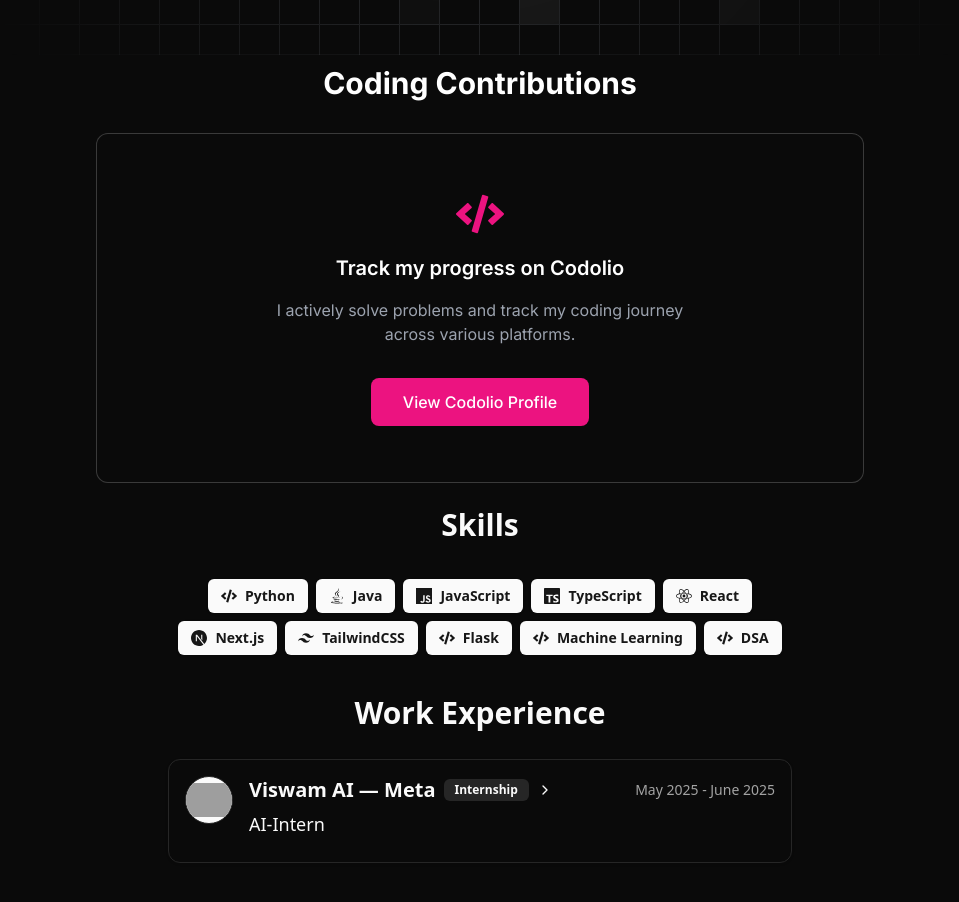
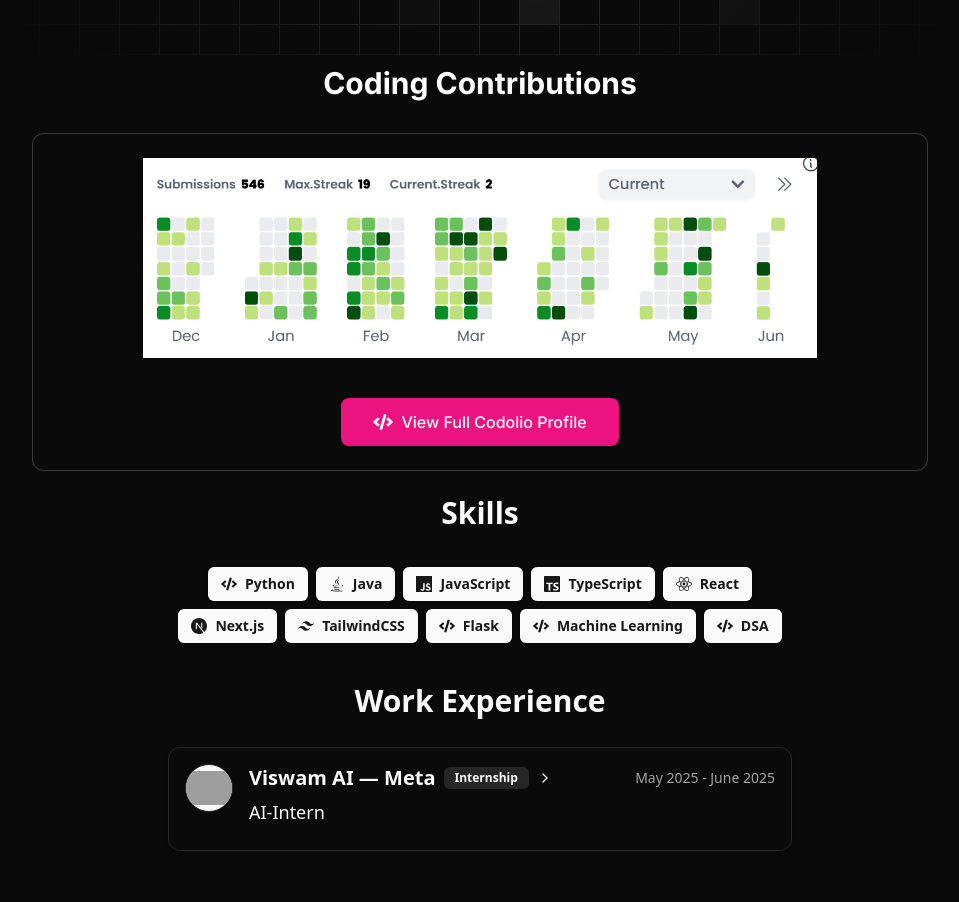
Before and after one commit to Tejash880/Portfolio, a Next.js app: page / in a window 1280 px wide. Shown: the part 560-1462 px from the top of the page, without its empty margins (160-1119 px from the left). Built offline with nearby package versions, Linux system fonts and the light colour scheme; grey boxes are pictures that could not be loaded.

Commit message:
Adjust avatar zoom to 1.5 and embed Codolio heatmap screenshot

```diff
--- a/components/GithubCalender.tsx
+++ b/components/GithubCalender.tsx
@@ -4,6 +4,7 @@
 import { motion } from "framer-motion";
 import Link from "next/link";
 import { FaCode } from "react-icons/fa";
+import Image from "next/image";
 
 export function GithubContributions() {
   return (
@@ -12,26 +13,31 @@
         Coding Contributions
       </h2>
       <motion.div
-        className="w-full max-w-3xl mx-auto overflow-hidden rounded-xl bg-card hover:shadow-lg transition-shadow duration-300 p-6 border border-primary/20"
+        className="w-full max-w-4xl mx-auto overflow-hidden rounded-xl bg-card hover:shadow-lg transition-shadow duration-300 p-6 border border-primary/20"
         initial={{ opacity: 0, y: 20 }}
         animate={{ opacity: 1, y: 0 }}
         transition={{ duration: 0.5 }}
       >
-        <div className="flex flex-col items-center justify-center gap-4 p-8 hover:scale-[1.02] transition-transform duration-300">
-          <FaCode size={48} className="text-[#EC1380]" />
-          <h3 className="text-xl font-semibold text-center text-black dark:text-white">
-            Track my progress on Codolio
-          </h3>
-          <p className="text-gray-500 dark:text-gray-400 text-center max-w-md">
-            I actively solve problems and track my coding journey across various platforms.
-          </p>
+        <div className="flex flex-col items-center justify-center gap-4 hover:scale-[1.02] transition-transform duration-300">
+
+          {/* Codolio Heatmap Image */}
+          <div className="relative w-full max-w-3xl h-[150px] sm:h-[200px] mb-4">
+            <Image
+              src="/images/codolio.png"
+              alt="Codolio Contributions"
+              fill
+              className="object-contain rounded-md dark:brightness-90 dark:contrast-125"
+            />
+          </div>
+
           <Link
             href="https://codolio.com/profile/Tejash"
             target="_blank"
             rel="noopener noreferrer"
-            className="mt-4 px-8 py-3 bg-[#EC1380] text-white rounded-lg font-medium hover:bg-opacity-90 transition-all flex items-center gap-2"
+            className="mt-2 px-8 py-3 bg-[#EC1380] text-white rounded-lg font-medium hover:bg-opacity-90 transition-all flex items-center gap-2"
           >
-            View Codolio Profile
+            <FaCode size={20} />
+            View Full Codolio Profile
           </Link>
         </div>
       </motion.div>
--- a/components/Hero2.tsx
+++ b/components/Hero2.tsx
@@ -38,7 +38,7 @@
               src="/images/avatar.png"
               alt="Profile picture"
               fill
-              className="object-cover object-center scale-[1.7]"
+              className="object-cover object-center scale-[1.5]"
               priority
             />
           </div>
```
Also changed, not shown: public/images/codolio.png (added).
